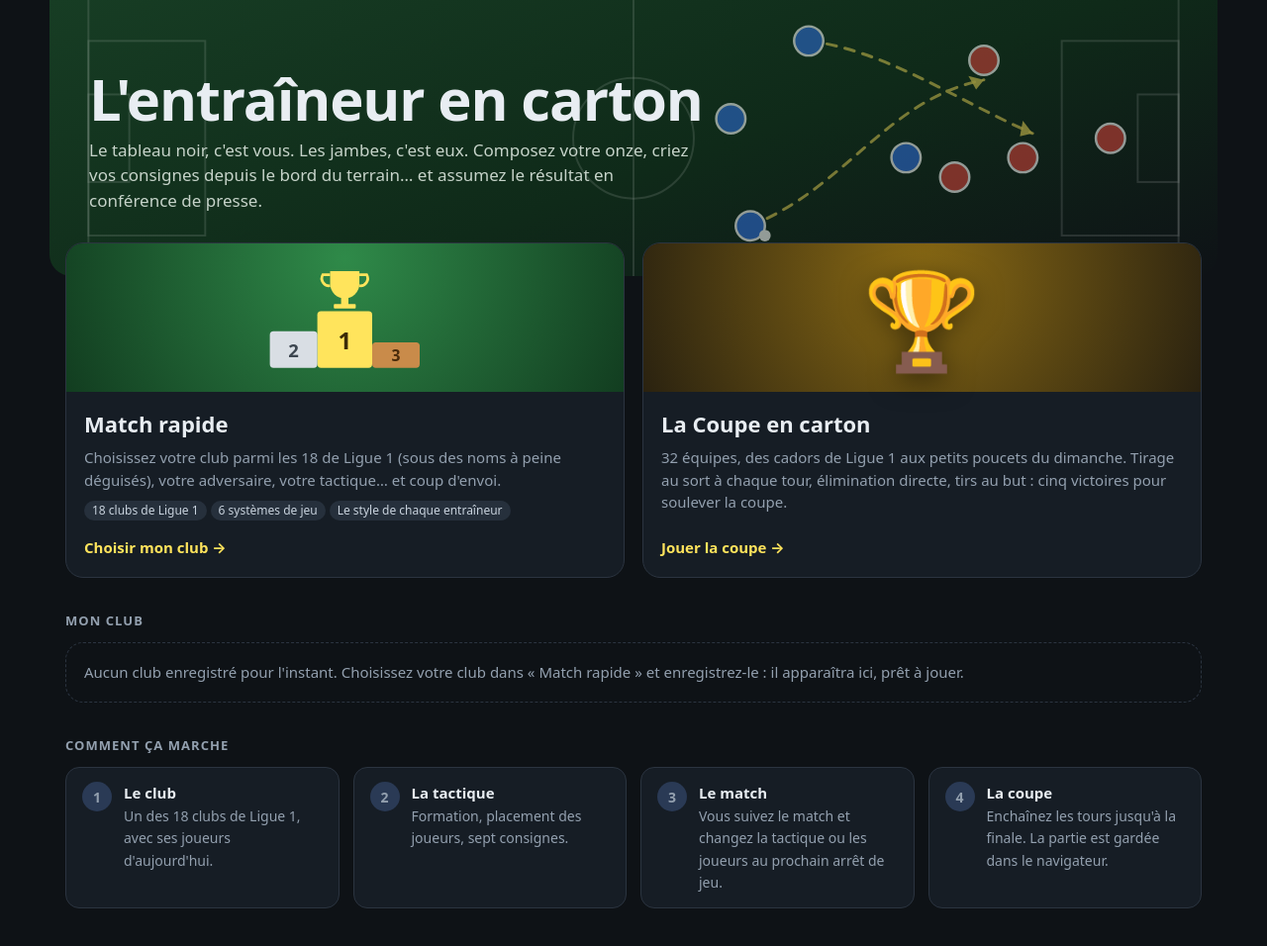
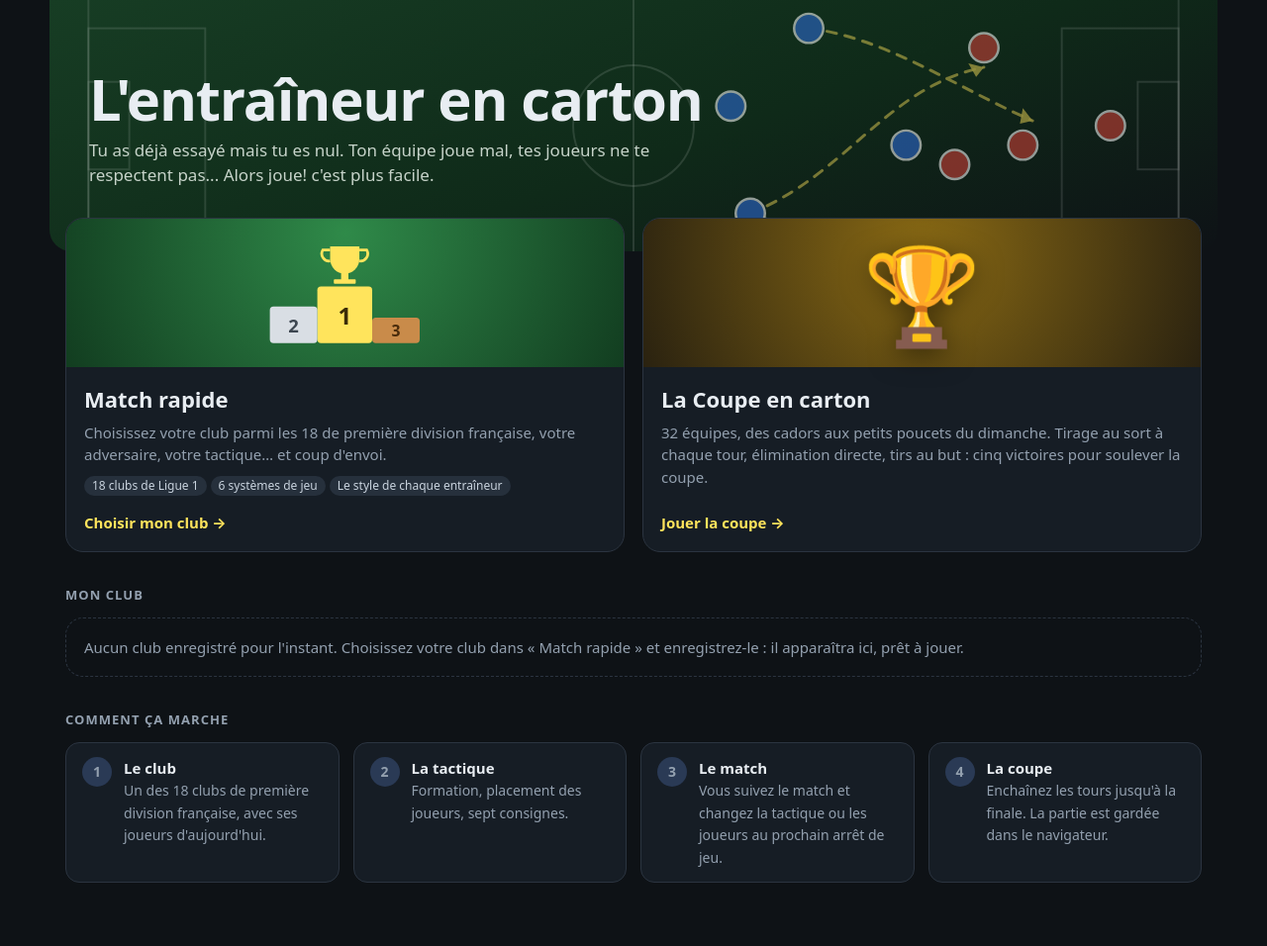
Before and after one commit to fredGob/foot-match-engine, a plain HTML site: page index.html in a window 1280 px wide. Shown: the whole page at 99% size. After the commit the page ends 932 px from the top, so only its background shows below. Drawn offline with Linux system fonts and the light colour scheme.

Commit message:
Add files via upload

```diff
--- a/index.html
+++ b/index.html
@@ -100,7 +100,7 @@
     </svg>
     <div class="in">
       <h1>L'entraîneur en carton</h1>
-      <p>Le tableau noir, c'est vous. Les jambes, c'est eux. Composez votre onze, criez vos consignes depuis le bord du terrain… et assumez le résultat en conférence de presse.</p>
+      <p>Tu as déjà essayé mais tu es nul. Ton équipe joue mal, tes joueurs ne te respectent pas... Alors joue! c'est plus facile.</p>
     </div>
   </header>
 
@@ -111,13 +111,13 @@
         <g font-family="system-ui" font-weight="800" text-anchor="middle"><text x="100" y="100" font-size="26" fill="#3b2c08">1</text><text x="44" y="108" font-size="20" fill="#3d4650">2</text><text x="156" y="113" font-size="17" fill="#4a2c0c">3</text></g>
         <path d="M84 14 h32 v14 a16 16 0 0 1 -32 0 z" fill="#ffe45c"/><path d="M84 18 h-8 a8 8 0 0 0 8 12 M116 18 h8 a8 8 0 0 1 -8 12" fill="none" stroke="#ffe45c" stroke-width="3"/><rect x="96" y="43" width="8" height="8" fill="#ffe45c"/><rect x="88" y="50" width="24" height="5" rx="1" fill="#ffe45c"/>
       </svg></div>
-      <div class="body"><h2>Match rapide</h2><p>Choisissez votre club parmi les 18 de Ligue 1 (sous des noms à peine déguisés), votre adversaire, votre tactique… et coup d'envoi.</p>
+      <div class="body"><h2>Match rapide</h2><p>Choisissez votre club parmi les 18 de première division française, votre adversaire, votre tactique… et coup d'envoi.</p>
         <div class="chips"><span>18 clubs de Ligue 1</span><span>6 systèmes de jeu</span><span>Le style de chaque entraîneur</span></div>
         <span class="go">Choisir mon club →</span></div>
     </a>
     <a class="choice cup" href="coupe.html" id="goCup">
       <div class="art"><div class="trophy" aria-hidden="true">🏆</div></div>
-      <div class="body"><h2>La Coupe en carton</h2><p>32 équipes, des cadors de Ligue 1 aux petits poucets du dimanche. Tirage au sort à chaque tour, élimination directe, tirs au but : cinq victoires pour soulever la coupe.</p>
+      <div class="body"><h2>La Coupe en carton</h2><p>32 équipes, des cadors aux petits poucets du dimanche. Tirage au sort à chaque tour, élimination directe, tirs au but : cinq victoires pour soulever la coupe.</p>
         <div class="state" id="cupState"></div><span class="go" id="cupGo">Jouer la coupe →</span></div>
     </a>
   </nav>
@@ -129,7 +129,7 @@
 
   <h3 class="title">Comment ça marche</h3>
   <div class="steps">
-    <div class="step"><span class="n">1</span><div><b>Le club</b><span>Un des 18 clubs de Ligue 1, avec ses joueurs d'aujourd'hui.</span></div></div>
+    <div class="step"><span class="n">1</span><div><b>Le club</b><span>Un des 18 clubs de première division française, avec ses joueurs d'aujourd'hui.</span></div></div>
     <div class="step"><span class="n">2</span><div><b>La tactique</b><span>Formation, placement des joueurs, sept consignes.</span></div></div>
     <div class="step"><span class="n">3</span><div><b>Le match</b><span>Vous suivez le match et changez la tactique ou les joueurs au prochain arrêt de jeu.</span></div></div>
     <div class="step"><span class="n">4</span><div><b>La coupe</b><span>Enchaînez les tours jusqu'à la finale. La partie est gardée dans le navigateur.</span></div></div>
@@ -176,7 +176,7 @@
   g += '</svg>';
   $('mine').innerHTML = '<div>' + g + '</div><div>'
     + '<div class="who">' + esc(A.nom) + '</div><div class="sub">' + (A.club ? 'Effectif de ' + esc(A.club) : 'Équipe construite avec le budget') + '</div>'
-    + '<div class="facts"><div class="fact"><small>Formation</small><b>' + esc(A.formation) + '</b></div><div class="fact"><small>Note moyenne</small><b>' + Math.round(A.moyenne <= 20 ? A.moyenne * 5 : A.moyenne) + '</b></div><div class="fact"><small>Remplaçants</small><b>' + A.remplacants + '</b></div><div class="fact"><small>Adversaire</small><b>' + esc(A.adversaire) + '</b></div></div>'
+    + '<div class="facts"><div class="fact"><small>Formation</small><b>' + esc(A.formation) + '</b></div><div class="fact"><small>Note moyenne</small><b>' + fmt(A.moyenne) + '</b></div><div class="fact"><small>Remplaçants</small><b>' + A.remplacants + '</b></div><div class="fact"><small>Adversaire</small><b>' + esc(A.adversaire) + '</b></div></div>'
     + '<ul class="xi">' + A.titulaires.map(t => '<li><span>' + esc(t.place) + '</span><b>' + esc(t.nom) + '</b>' + (t.hors ? '<span class="off">hors poste</span>' : '<span>' + fmt(t.note) + '</span>') + '</li>').join('') + '</ul>'
     + '<div class="btns"><a class="btn main" id="playMine" href="' + esc(A.lien) + '">Jouer le match →</a><a class="btn" id="editMine" href="equipe.html#reprendre">Modifier la tactique</a></div></div>';
 })();
```
